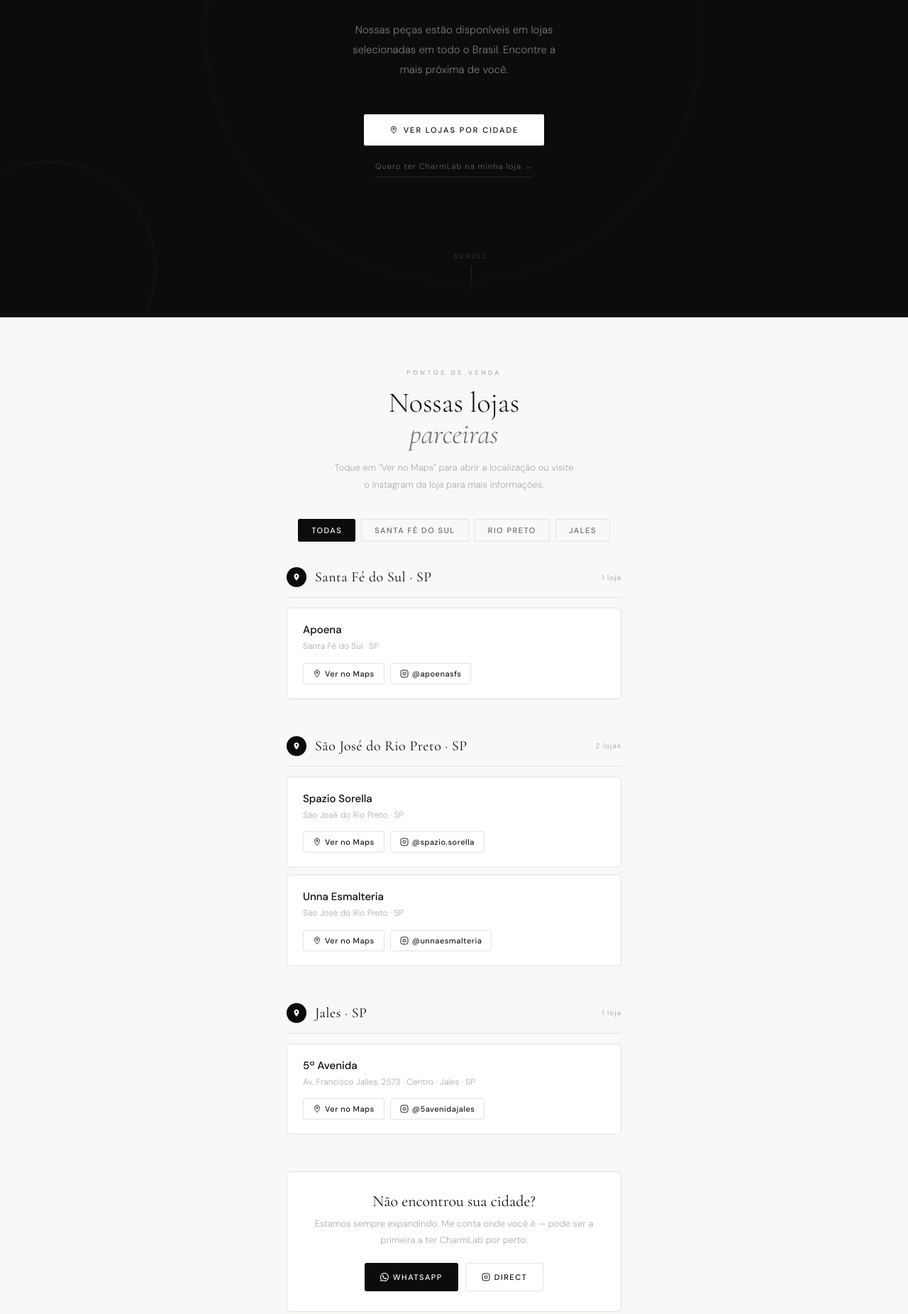
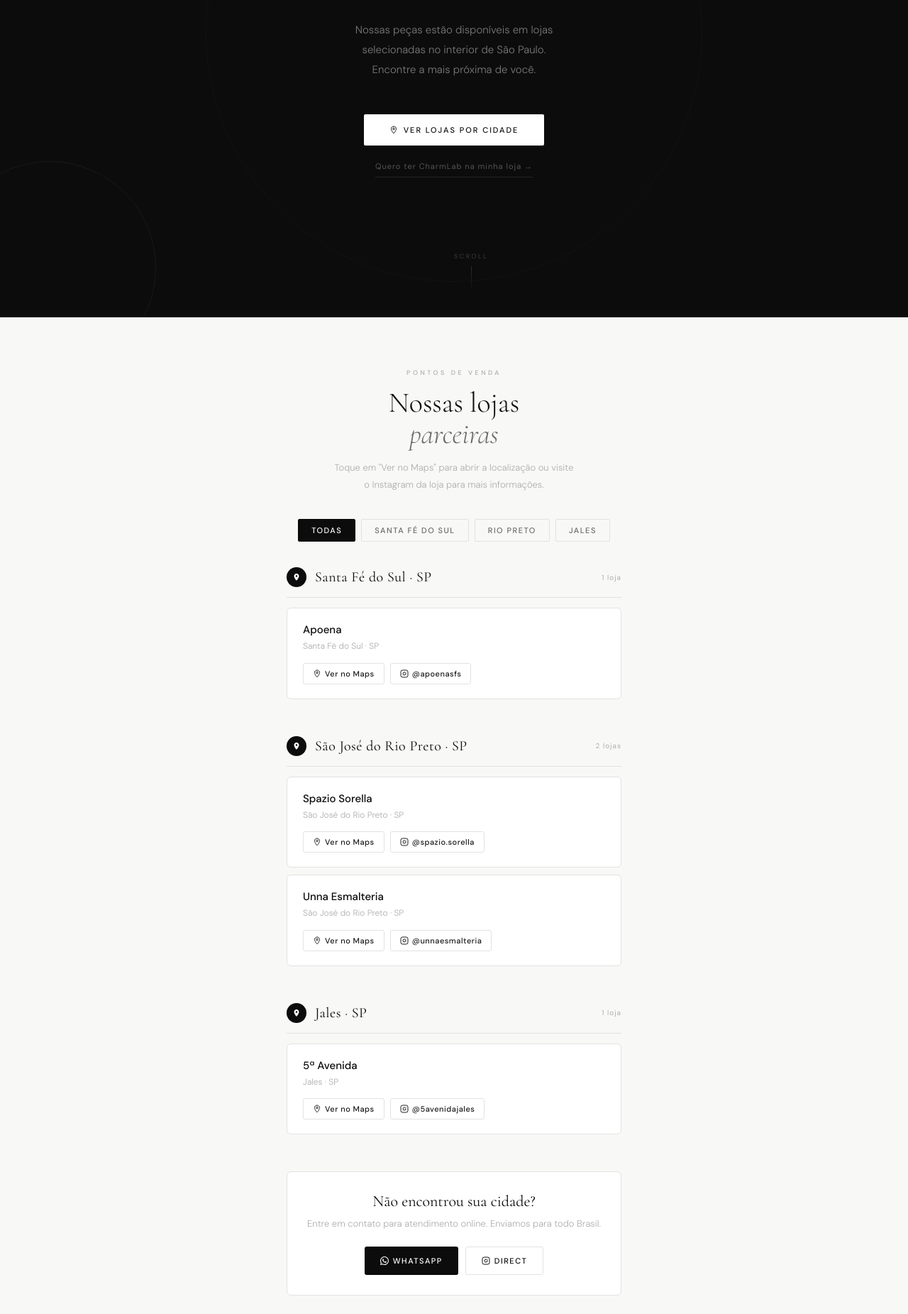
Before and after one commit to charmlabacessorios/CharmLab, a plain HTML site: page index.html in a window 1280 px wide. Shown: the part 353-2204 px from the top of the page at 71% size. Drawn offline with nearby package versions, Linux system fonts and the light colour scheme.

Commit message:
Add files via upload

```diff
--- a/index.html
+++ b/index.html
@@ -235,7 +235,7 @@
   <p class="hero-eyebrow">Acessórios de cabelo · Brasil</p>
   <h1 class="hero-wordmark">CHARMLAB</h1>
   <p class="hero-sub">Onde nos encontrar</p>
-  <p class="hero-desc">Nossas peças estão disponíveis em lojas selecionadas em todo o Brasil. Encontre a mais próxima de você.</p>
+  <p class="hero-desc">Nossas peças estão disponíveis em lojas selecionadas no interior de São Paulo. Encontre a mais próxima de você.</p>
 
   <div class="hero-cta">
     <a href="#lojas" class="btn-white">
@@ -337,7 +337,7 @@
     </div>
     <div class="store-card">
       <div class="store-name">5ª Avenida</div>
-      <div class="store-address">Av. Francisco Jalles, 2573 · Centro · Jales · SP</div>
+      <div class="store-address">Jales · SP</div>
       <div class="store-links">
         <a href="https://maps.app.goo.gl/Xsfu9bmHTyz1gEzL8" target="_blank" class="store-link">
           <svg viewBox="0 0 24 24" fill="none" stroke="currentColor" stroke-width="2"><path d="M12 2C8.13 2 5 5.13 5 9c0 5.25 7 13 7 13s7-7.75 7-13c0-3.87-3.13-7-7-7z"/><circle cx="12" cy="9" r="2.5"/></svg>
@@ -354,7 +354,7 @@
   <!-- NÃO ENCONTROU -->
   <div class="cta-strip reveal">
     <h3>Não encontrou sua cidade?</h3>
-    <p>Estamos sempre expandindo. Me conta onde você é — pode ser a primeira a ter CharmLab por perto.</p>
+    <p>Entre em contato para atendimento online. Enviamos para todo Brasil.</p>
     <div class="cta-links">
       <a href="https://wa.me/5517996120145?text=Olá!%20Gostaria%20de%20saber%20se%20a%20CharmLab%20está%20na%20minha%20cidade." target="_blank" class="btn-black">
         <svg width="12" height="12" viewBox="0 0 24 24" fill="currentColor"><path d="M17.472 14.382c-.297-.149-1.758-.867-2.03-.967-.273-.099-.471-.148-.67.15-.197.297-.767.966-.94 1.164-.173.199-.347.223-.644.075-.297-.15-1.255-.463-2.39-1.475-.883-.788-1.48-1.761-1.653-2.059-.173-.297-.018-.458.13-.606.134-.133.298-.347.446-.52.149-.174.198-.298.298-.497.099-.198.05-.371-.025-.52-.075-.149-.669-1.612-.916-2.207-.242-.579-.487-.5-.669-.51-.173-.008-.371-.01-.57-.01-.198 0-.52.074-.792.372-.272.297-1.04 1.016-1.04 2.479 0 1.462 1.065 2.875 1.213 3.074.149.198 2.096 3.2 5.077 4.487.709.306 1.262.489 1.694.625.712.227 1.36.195 1.871.118.571-.085 1.758-.719 2.006-1.413.248-.694.248-1.289.173-1.413-.074-.124-.272-.198-.57-.347z"/><path d="M12 0C5.373 0 0 5.373 0 12c0 2.123.553 4.116 1.523 5.847L.057 23.882l6.19-1.623A11.945 11.945 0 0 0 12 24c6.627 0 12-5.373 12-12S18.627 0 12 0zm0 21.818a9.818 9.818 0 0 1-5.004-1.369l-.359-.213-3.723.976.994-3.634-.234-.373A9.818 9.818 0 0 1 2.182 12C2.182 6.58 6.58 2.182 12 2.182S21.818 6.58 21.818 12 17.42 21.818 12 21.818z"/></svg>
@@ -378,7 +378,6 @@
   <div class="b2b-perks">
     <div class="b2b-perk"><div class="perk-dot"></div><p>Modelo consignação — sem investimento inicial em estoque</p></div>
     <div class="b2b-perk"><div class="perk-dot"></div><p>Peças com visual editorial que valorizam qualquer vitrine</p></div>
-    <div class="b2b-perk"><div class="perk-dot"></div><p>Suporte de conteúdo para divulgar nas redes da sua loja</p></div>
     <div class="b2b-perk"><div class="perk-dot"></div><p>Reposição organizada e relacionamento direto com a marca</p></div>
   </div>
   <div class="b2b-links">
```
